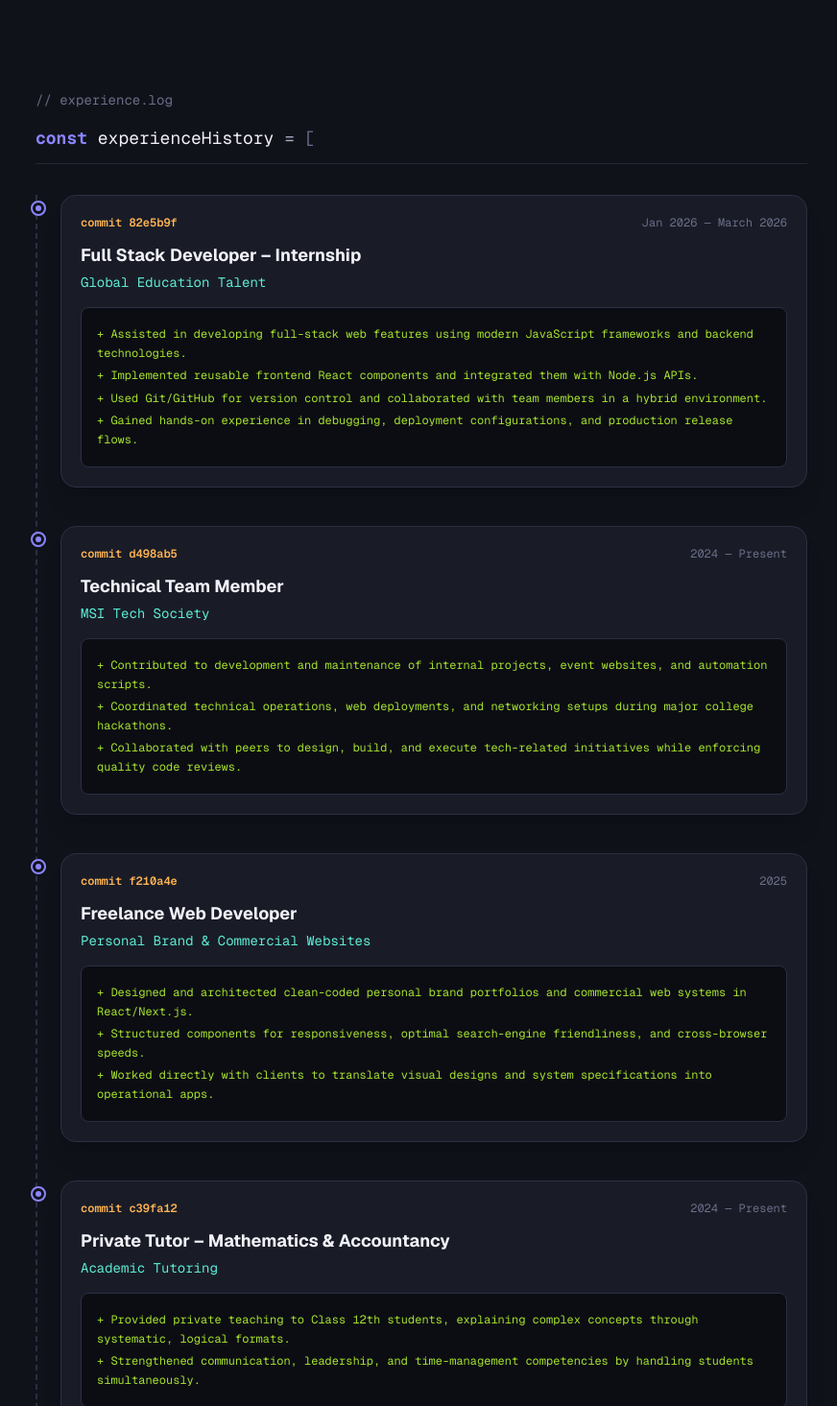
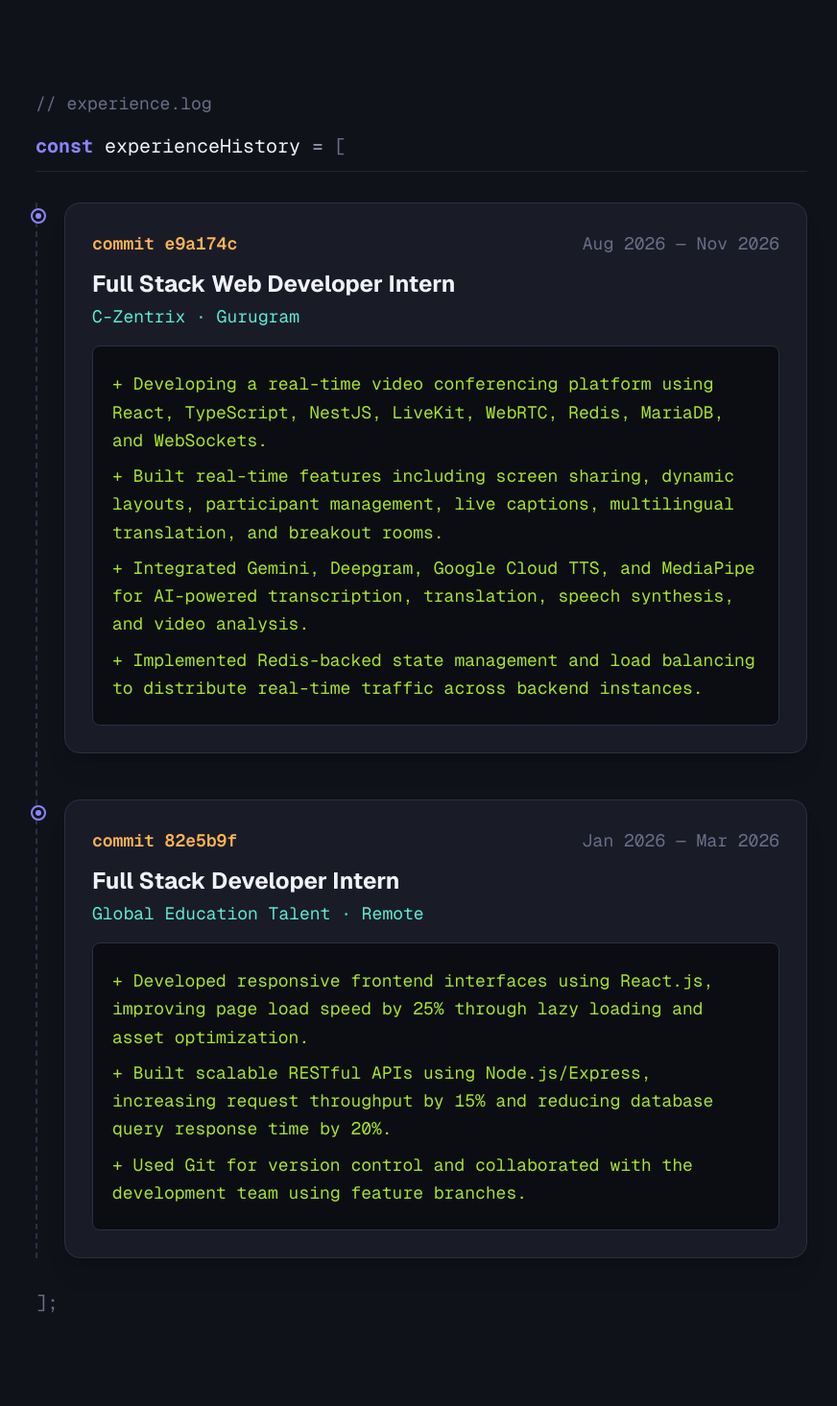
Before and after one commit to MayankJoshi540/personal-portfolio, a Next.js app: page / in a window 1280 px wide. Shown: the part 905-2370 px from the top of the page at 96% size, without its empty margins (345-1217 px from the left). Built offline with nearby package versions, Linux system fonts and the light colour scheme.

Commit message:
update: src/components/sections/Experience.tsx

```diff
--- a/src/components/sections/Experience.tsx
+++ b/src/components/sections/Experience.tsx
@@ -1,81 +1,88 @@
 "use client";
 
+import { useRef } from "react";
+import { useGSAP } from "@gsap/react";
+import gsap from "gsap";
+import { ScrollTrigger } from "gsap/ScrollTrigger";
+
 export default function Experience() {
+  const containerRef = useRef<HTMLElement>(null);
+
   const experiences = [
     {
-      hash: "commit 82e5b9f",
-      date: "Jan 2026 — March 2026",
-      role: "Full Stack Developer – Internship",
-      company: "Global Education Talent",
+      hash: "commit e9a174c",
+      date: "Aug 2026 — Nov 2026",
+      role: "Full Stack Web Developer Intern",
+      company: "C-Zentrix · Gurugram",
       diffs: [
-        "Assisted in developing full-stack web features using modern JavaScript frameworks and backend technologies.",
-        "Implemented reusable frontend React components and integrated them with Node.js APIs.",
-        "Used Git/GitHub for version control and collaborated with team members in a hybrid environment.",
-        "Gained hands-on experience in debugging, deployment configurations, and production release flows."
+        "Developing a real-time video conferencing platform using React, TypeScript, NestJS, LiveKit, WebRTC, Redis, MariaDB, and WebSockets.",
+        "Built real-time features including screen sharing, dynamic layouts, participant management, live captions, multilingual translation, and breakout rooms.",
+        "Integrated Gemini, Deepgram, Google Cloud TTS, and MediaPipe for AI-powered transcription, translation, speech synthesis, and video analysis.",
+        "Implemented Redis-backed state management and load balancing to distribute real-time traffic across backend instances."
       ]
     },
     {
-      hash: "commit d498ab5",
-      date: "2024 — Present",
-      role: "Technical Team Member",
-      company: "MSI Tech Society",
+      hash: "commit 82e5b9f",
+      date: "Jan 2026 — Mar 2026",
+      role: "Full Stack Developer Intern",
+      company: "Global Education Talent · Remote",
       diffs: [
-        "Contributed to development and maintenance of internal projects, event websites, and automation scripts.",
-        "Coordinated technical operations, web deployments, and networking setups during major college hackathons.",
-        "Collaborated with peers to design, build, and execute tech-related initiatives while enforcing quality code reviews."
-      ]
-    },
-    {
-      hash: "commit f210a4e",
-      date: "2025",
-      role: "Freelance Web Developer",
-      company: "Personal Brand & Commercial Websites",
-      diffs: [
-        "Designed and architected clean-coded personal brand portfolios and commercial web systems in React/Next.js.",
-        "Structured components for responsiveness, optimal search-engine friendliness, and cross-browser speeds.",
-        "Worked directly with clients to translate visual designs and system specifications into operational apps."
-      ]
-    },
-    {
-      hash: "commit c39fa12",
-      date: "2024 — Present",
-      role: "Private Tutor – Mathematics & Accountancy",
-      company: "Academic Tutoring",
-      diffs: [
-        "Provided private teaching to Class 12th students, explaining complex concepts through systematic, logical formats.",
-        "Strengthened communication, leadership, and time-management competencies by handling students simultaneously."
+        "Developed responsive frontend interfaces using React.js, improving page load speed by 25% through lazy loading and asset optimization.",
+        "Built scalable RESTful APIs using Node.js/Express, increasing request throughput by 15% and reducing database query response time by 20%.",
+        "Used Git for version control and collaborated with the development team using feature branches."
       ]
     }
   ];
 
+  useGSAP(
+    () => {
+      gsap.registerPlugin(ScrollTrigger);
+
+      gsap.from(".gsap-exp-card", {
+        opacity: 0,
+        x: -25,
+        stagger: 0.15,
+        duration: 0.6,
+        ease: "power3.out",
+        clearProps: "all",
+        scrollTrigger: {
+          trigger: containerRef.current,
+          start: "top 95%",
+          once: true
+        }
+      });
+    },
+    { scope: containerRef }
+  );
+
   return (
-    <section id="experience" className="scroll-mt-[60px] md:scroll-mt-[100px] mb-24">
-      <div className="font-mono text-sm text-text-dim mb-4 select-none">// experience.log</div>
+    <section ref={containerRef} id="experience" className="scroll-mt-[60px] md:scroll-mt-[100px] mb-24 min-w-0">
+      <div className="font-mono text-lg text-text-dim mb-4 select-none">// experience.log</div>
 
-      <div className="font-mono text-base md:text-lg mb-6 border-b border-editor-border-soft pb-3">
+      <div className="font-mono text-xl mb-6 border-b border-editor-border-soft pb-3">
         <span className="text-accent-violet font-bold">const</span>{" "}
         <span className="text-text-high">experienceHistory</span> = <span className="text-text-dim">[</span>
       </div>
 
-      <div className="relative pl-6 my-8 border-l-2 border-dashed border-editor-border">
+      <div className="relative pl-5 sm:pl-7 my-8 border-l-2 border-dashed border-editor-border min-w-0">
         {experiences.map((exp, idx) => (
-          <div key={idx} className="relative mb-10 last:mb-0 group">
+          <div key={idx} className="gsap-exp-card relative mb-12 last:mb-0 group min-w-0">
             {/* Git node dot */}
-            <div className="absolute -left-[31px] top-1.5 w-4 h-4 rounded-full bg-editor-bg border-2 border-accent-violet flex items-center justify-center z-10 transition-all duration-150 group-hover:border-accent-teal group-hover:shadow-[0_0_8px_#5eead4]">
+            <div className="absolute -left-[27px] sm:-left-[35px] top-1.5 w-4 h-4 rounded-full bg-editor-bg border-2 border-accent-violet flex items-center justify-center z-10 transition-all duration-150 group-hover:border-accent-teal group-hover:shadow-[0_0_8px_#5eead4]">
               <div className="w-1.5 h-1.5 rounded-full bg-accent-violet group-hover:bg-accent-teal group-hover:scale-130 transition-all duration-150"></div>
             </div>
 
-            <div className="bg-editor-panel border border-editor-border rounded-2xl p-5 shadow-xl hover:border-editor-border-soft hover:-translate-y-0.5 transition-all duration-150">
-              <div className="flex justify-between items-center flex-wrap gap-2 mb-3 font-mono text-xs">
+            <div className="bg-editor-panel border border-editor-border rounded-2xl p-5 sm:p-7 shadow-xl hover:border-editor-border-soft hover:-translate-y-0.5 transition-all duration-150 min-w-0">
+              <div className="flex justify-between items-center flex-wrap gap-2 mb-3 font-mono text-sm sm:text-base md:text-lg">
                 <span className="text-accent-amber font-semibold">{exp.hash}</span>
                 <span className="text-text-dim">{exp.date}</span>
               </div>
-              <h3 className="text-lg font-bold text-text-high mb-1">{exp.role}</h3>
-              <span className="text-accent-teal font-mono text-sm mb-4 block">{exp.company}</span>
+              <h3 className="text-xl sm:text-2xl font-bold text-text-high mb-1 break-words">{exp.role}</h3>
+              <span className="text-accent-teal font-mono text-base sm:text-lg mb-4 block break-words">{exp.company}</span>
 
-              <div className="bg-editor-sidebar border border-editor-border rounded-lg p-4 font-mono text-xs overflow-x-auto leading-relaxed">
+              <div className="bg-editor-sidebar border border-editor-border rounded-lg p-4 sm:p-5 font-mono text-sm sm:text-base md:text-lg overflow-x-auto leading-relaxed break-words">
                 {exp.diffs.map((diff, dIdx) => (
-                  <div key={dIdx} className="text-[#a6e22e] whitespace-pre-wrap py-0.5 px-1.5 -mx-1.5 rounded hover:bg-[#a6e22e]/10 transition-colors duration-100">
+                  <div key={dIdx} className="text-[#a6e22e] whitespace-pre-wrap py-1 px-1.5 -mx-1.5 rounded hover:bg-[#a6e22e]/10 transition-colors duration-100 break-words">
                     + {diff}
                   </div>
                 ))}
@@ -85,7 +92,7 @@ export default function Experience() {
         ))}
       </div>
 
-      <div className="font-mono text-base md:text-lg text-text-dim mt-6">
+      <div className="font-mono text-xl text-text-dim mt-6">
         <span className="text-text-dim">];</span>
       </div>
     </section>
```
